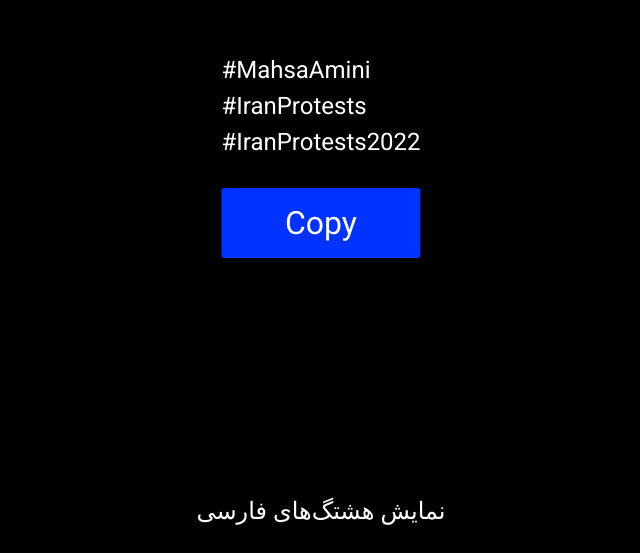
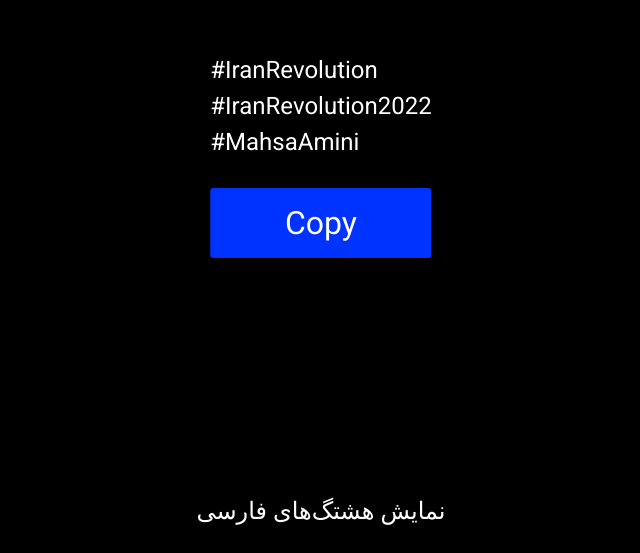
Before and after one commit to worldforiran/BeOurVoice, a React (Vite) app in the folder app/: page / in a window 1280 px wide. Shown: the part 247-800 px from the top of the page, without its empty margins (319-959 px from the left). Built offline with nearby package versions, Linux system fonts and the light colour scheme; the HTML template or start-up script is replaced by a standard one; a web font is replaced by a local one.

Commit message:
feat: hashtags updated

```diff
--- a/app/src/Hashtags/hashtagList.ts
+++ b/app/src/Hashtags/hashtagList.ts
@@ -1,11 +1,6 @@
-const persian = [
-  "مهسا_امینی",
-  "اعتصابات_سراسری",
-  "اعتراضات_سراسری",
-  "مرگ_بر_جمهوری_اسلامی",
-];
+const persian = ["انقلاب_۱۴۰۱", "مهسا_امینی", "اعتصابات_سراسری"];
 
-const english = ["MahsaAmini", "IranProtests", "IranProtests2022"];
+const english = ["IranRevolution", "IranRevolution2022", "MahsaAmini"];
 
 export default {
   persian,
```
